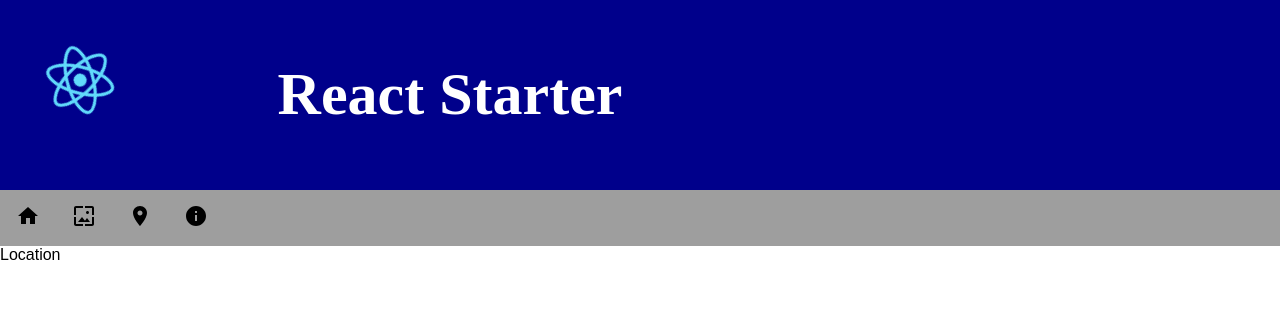
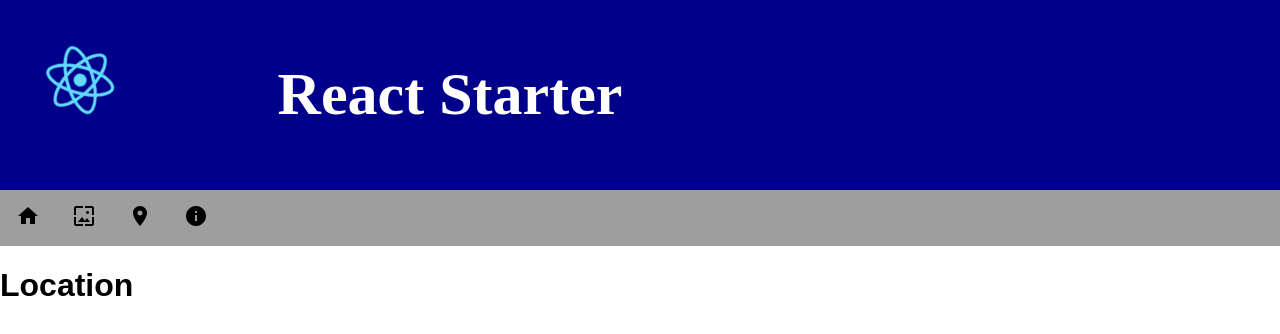
Before and after one commit to alfita96/react-tutorial, a React (Create React App) app: page /location in a window 1280 px wide. Shown: the top 334 px of the page. Built offline with nearby package versions, Linux system fonts and the light colour scheme.

Commit message:
Update Location.js

```diff
--- a/src/structure/Location.js
+++ b/src/structure/Location.js
@@ -3,7 +3,9 @@ import React from 'react';
 class Location extends React.Component {
 	render() {
 		return (
-			<div>Location</div>
+			<div>
+			  <h1>Location</h1>
+			</div>
 		);
 	}
 }
```
